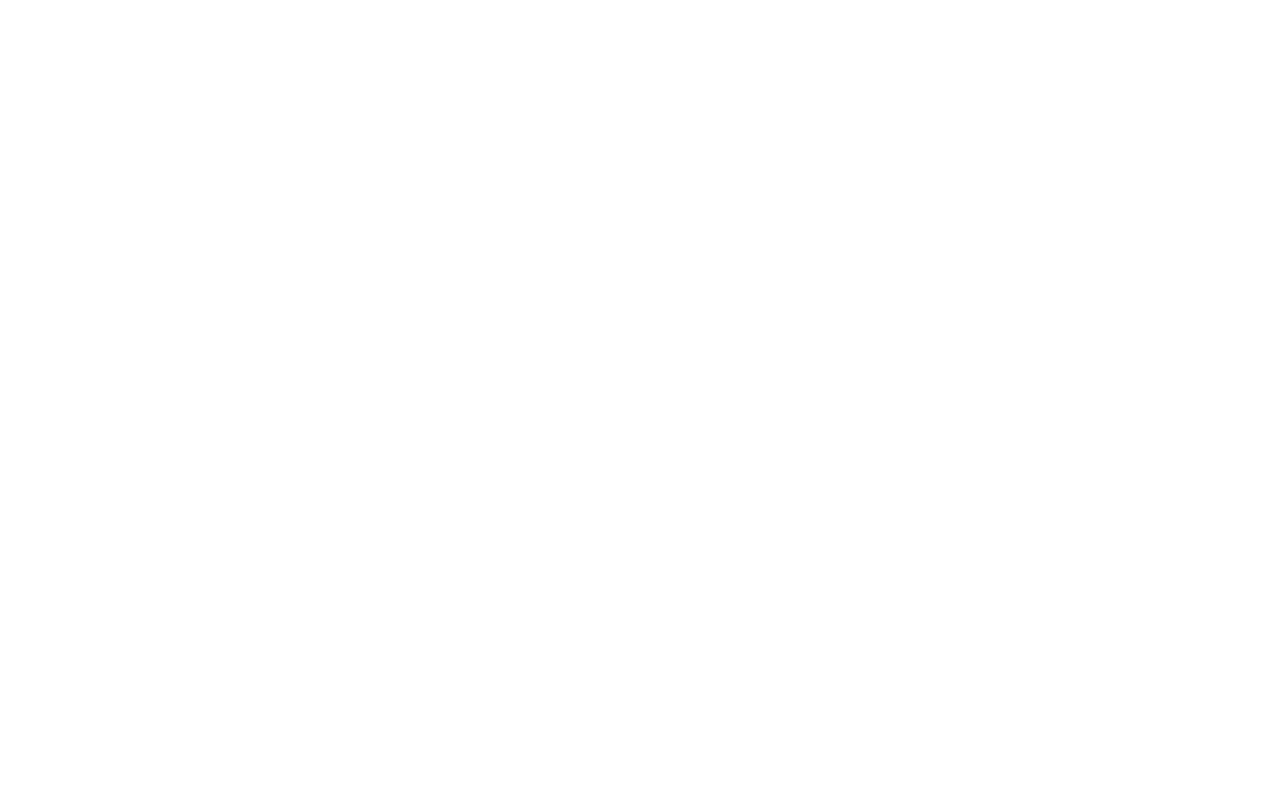
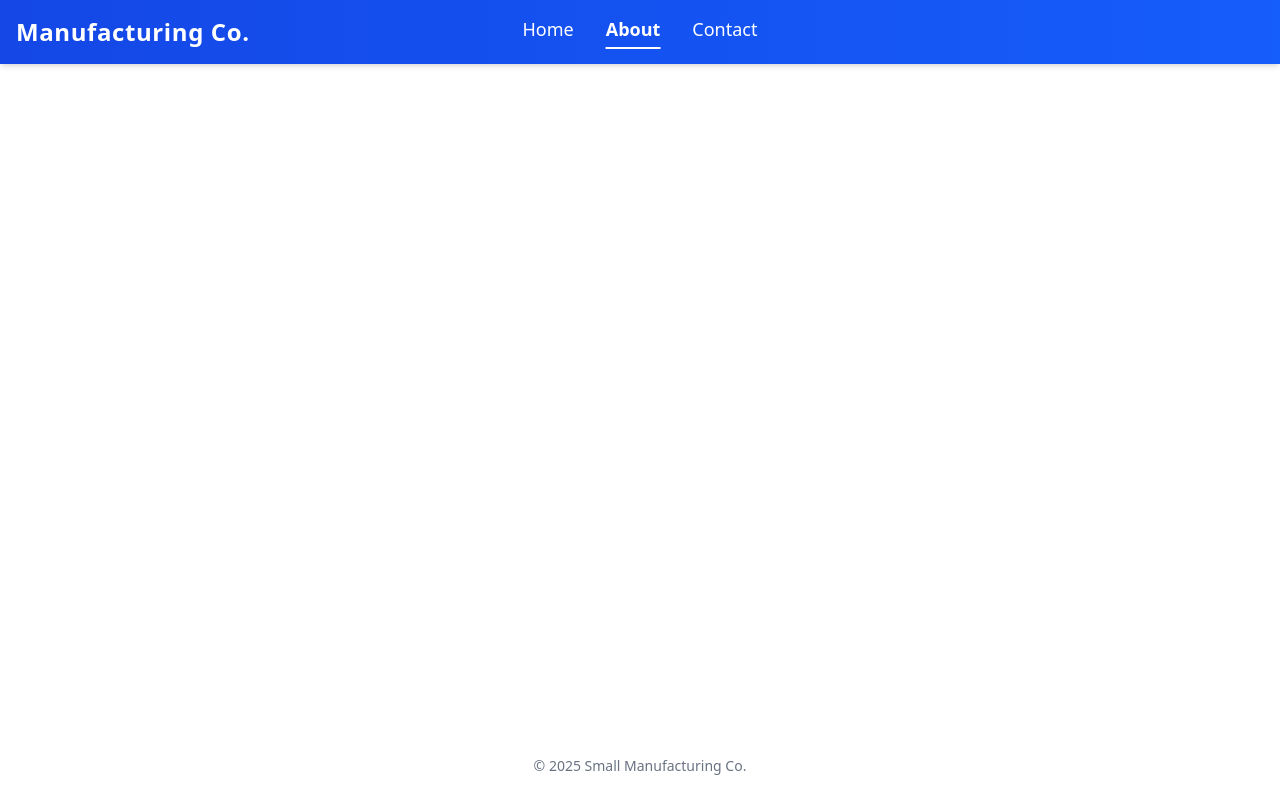
Before and after one commit to ZippyDaFish/demo-site-business, a SvelteKit app: page /about in a window 1280 px wide. Built offline with nearby package versions, Linux system fonts and the light colour scheme.

Commit message:
Add base layout

```diff
--- a/src/routes/+layout.svelte
+++ b/src/routes/+layout.svelte
@@ -1,9 +1,59 @@
 <script lang="ts">
 	import './layout.css';
 	import favicon from '$lib/assets/favicon.svg';
+	import { page } from '$app/stores';
 
 	let { children } = $props();
 </script>
 
-<svelte:head><link rel="icon" href={favicon} /></svelte:head>
-{@render children()}
+<svelte:head>
+	<link rel="icon" href={favicon} />
+</svelte:head>
+
+<div class="min-h-screen flex flex-col">
+  <header class="sticky top-0 z-50">
+  <div class="bg-gradient-to-r from-blue-700 to-blue-600 text-white shadow-md">
+    <div class="mx-auto flex items-center p-4">
+
+      <!-- Company Name -->
+      <div class="text-2xl font-bold tracking-wide mr-auto">
+        Manufacturing Co.
+      </div>
+
+      <!-- Centered Navigation -->
+      <nav class="absolute left-1/2 transform -translate-x-1/2 flex gap-8 text-lg">
+        <a
+          href="/"
+          class="transition-colors duration-200 hover:text-gray-200
+          { $page.url.pathname === '/' ? 'font-semibold border-b-2 border-white pb-1' : '' }"
+        >
+          Home
+        </a>
+        <a
+          href="/about"
+          class="transition-colors duration-200 hover:text-gray-200
+          { $page.url.pathname === '/about' ? 'font-semibold border-b-2 border-white pb-1' : '' }"
+        >
+          About
+        </a>
+        <a
+          href="/contact"
+          class="transition-colors duration-200 hover:text-gray-200
+          { $page.url.pathname === '/contact' ? 'font-semibold border-b-2 border-white pb-1' : '' }"
+        >
+          Contact
+        </a>
+      </nav>
+
+    </div>
+  </div>
+</header>
+
+  <div class="p-8 flex-1 p-6 max-w-4xl mx-auto w-full">
+	{@render children()}
+  </div>
+
+  <footer class="text-center text-gray-500 p-6 text-sm">
+    © 2025 Small Manufacturing Co.
+  </footer>
+</div>
```
